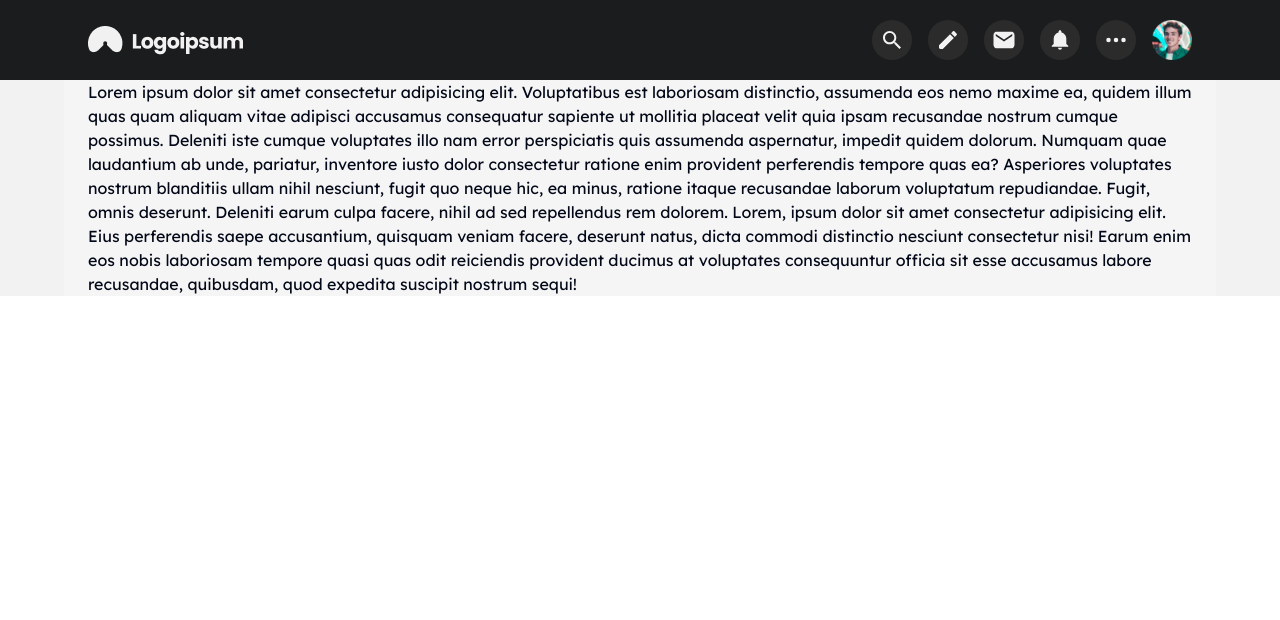
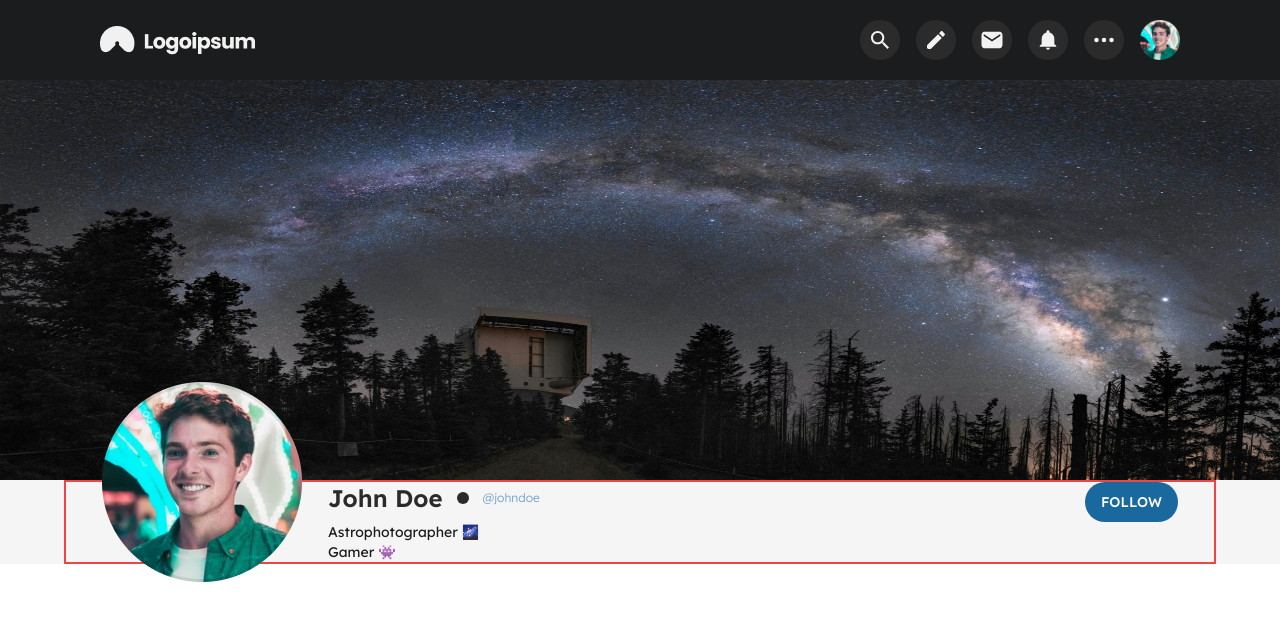
Before and after one commit to alamin931761/assignment, a Next.js app: page / in a window 1280 px wide. Shown: the top 620 px of the page. Built offline with nearby package versions, Linux system fonts and the light colour scheme.

Commit message:
profile part done

```diff
--- a/package.json
+++ b/package.json
@@ -10,6 +10,7 @@
   },
   "dependencies": {
     "@radix-ui/react-avatar": "^1.1.0",
+    "@radix-ui/react-slot": "^1.1.0",
     "class-variance-authority": "^0.7.0",
     "clsx": "^2.1.1",
     "lucide-react": "^0.408.0",
--- a/src/app/layout.tsx
+++ b/src/app/layout.tsx
@@ -1,11 +1,11 @@
 import type { Metadata } from "next";
 import "./globals.css";
-import Navbar from "@/components/Shared/Navbar/Navbar";
 import { Lexend } from "next/font/google";
+import Navbar from "@/components/Shared/Navbar";
 
 // Configuring Lexend font with specific weights, styles, and subsets
 const lexend = Lexend({
-  weight: ["400", "500", "600"],
+  weight: ["300", "400", "500", "600"],
   style: ["normal"],
   subsets: ["latin"],
   display: "swap",
@@ -31,7 +31,7 @@
           <Navbar />
 
           {/* Main content container with styling */}
-          <div className="max-w-6xl mx-auto px-6 bg-white-smoke">
+          <div className="bg-white-smoke">
             {/* Rendering children components */}
             {children}
           </div>
--- a/src/app/page.tsx
+++ b/src/app/page.tsx
@@ -1,25 +1,9 @@
+import Profile from "@/components/UI/HomePage/Profile/Profile";
+
 const HomePage = () => {
   return (
-    <div className="">
-      <div>
-        Lorem ipsum dolor sit amet consectetur adipisicing elit. Voluptatibus
-        est laboriosam distinctio, assumenda eos nemo maxime ea, quidem illum
-        quas quam aliquam vitae adipisci accusamus consequatur sapiente ut
-        mollitia placeat velit quia ipsam recusandae nostrum cumque possimus.
-        Deleniti iste cumque voluptates illo nam error perspiciatis quis
-        assumenda aspernatur, impedit quidem dolorum. Numquam quae laudantium ab
-        unde, pariatur, inventore iusto dolor consectetur ratione enim provident
-        perferendis tempore quas ea? Asperiores voluptates nostrum blanditiis
-        ullam nihil nesciunt, fugit quo neque hic, ea minus, ratione itaque
-        recusandae laborum voluptatum repudiandae. Fugit, omnis deserunt.
-        Deleniti earum culpa facere, nihil ad sed repellendus rem dolorem.
-        Lorem, ipsum dolor sit amet consectetur adipisicing elit. Eius
-        perferendis saepe accusantium, quisquam veniam facere, deserunt natus,
-        dicta commodi distinctio nesciunt consectetur nisi! Earum enim eos nobis
-        laboriosam tempore quasi quas odit reiciendis provident ducimus at
-        voluptates consequuntur officia sit esse accusamus labore recusandae,
-        quibusdam, quod expedita suscipit nostrum sequi!
-      </div>
+    <div>
+      <Profile />
     </div>
   );
 };
--- /dev/null
+++ b/src/components/Shared/Container.tsx
@@ -0,0 +1,11 @@
+import { ReactNode } from "react";
+
+const Container = ({ children }: { children: ReactNode }) => {
+  return (
+    <div className="max-w-6xl mx-auto px-9 border-2 border-red-500 relative">
+      {children}
+    </div>
+  );
+};
+
+export default Container;
--- a/src/components/Shared/Navbar/Navbar.tsx
+++ b/src/components/Shared/Navbar.tsx
@@ -43,7 +43,7 @@
   );
   return (
     <div className="bg-dark-jungle-green text-seashell">
-      <div className="min-h-20 max-w-6xl mx-auto px-6">
+      <div className="min-h-20 max-w-6xl mx-auto px-9">
         {/* Navbar main container */}
         <div className="min-h-20 max-h-full flex items-center justify-between">
           {/* Logo with link to homepage */}
--- /dev/null
+++ b/src/components/UI/HomePage/Profile/Profile.tsx
@@ -0,0 +1,60 @@
+import Image from "next/image";
+import assets from "@/assets";
+import Container from "@/components/Shared/Container";
+import { GoDotFill } from "react-icons/go";
+import { Button } from "@/components/UI/button";
+
+const Profile = () => {
+  return (
+    <div>
+      {/* Profile background image */}
+      <div>
+        <Image
+          src={assets.images.profileBackground}
+          height={400}
+          width={1920}
+          alt="profile picture"
+          className="h-[400px] w-full"
+        />
+      </div>
+
+      <Container>
+        <div className="relative">
+          {/* Profile picture */}
+          <Image
+            src={assets.images.profilePic}
+            height={200}
+            width={200}
+            alt="profile picture"
+            className="absolute -top-[100px]"
+          />
+
+          {/* User information and follow button */}
+          <div className="flex justify-between">
+            <div className="relative left-[226px]">
+              {/* User description */}
+              <h2 className="text-2xl font-semibold text-baltic-sea mb-2 flex items-center">
+                John Doe <GoDotFill className="inline mx-2" />
+                <span className="text-dark-pastel-blue font-light text-xs">
+                  @johndoe
+                </span>
+              </h2>
+
+              <div className="text-sm text-dark-jungle-green">
+                <p>Astrophotographer 🌌</p>
+                <p>Gamer 👾</p>
+              </div>
+            </div>
+
+            {/* Follow button */}
+            <Button className="uppercase text-sm rounded-[100px]">
+              follow
+            </Button>
+          </div>
+        </div>
+      </Container>
+    </div>
+  );
+};
+
+export default Profile;
--- /dev/null
+++ b/src/components/UI/button.tsx
@@ -0,0 +1,56 @@
+import * as React from "react";
+import { Slot } from "@radix-ui/react-slot";
+import { cva, type VariantProps } from "class-variance-authority";
+
+import { cn } from "@/lib/utils";
+
+const buttonVariants = cva(
+  "inline-flex items-center justify-center whitespace-nowrap rounded-md text-sm font-medium ring-offset-background transition-colors focus-visible:outline-none focus-visible:ring-2 focus-visible:ring-ring focus-visible:ring-offset-2 disabled:pointer-events-none disabled:opacity-50",
+  {
+    variants: {
+      variant: {
+        default: "bg-fun-blue text-milk-white hover:bg-fun-blue/90",
+        destructive:
+          "bg-destructive text-destructive-foreground hover:bg-destructive/90",
+        outline:
+          "border border-input bg-background hover:bg-accent hover:text-accent-foreground",
+        secondary:
+          "bg-secondary text-secondary-foreground hover:bg-secondary/80",
+        ghost: "hover:bg-accent hover:text-accent-foreground",
+        link: "text-primary underline-offset-4 hover:underline",
+      },
+      size: {
+        default: "h-10 px-4 py-2",
+        sm: "h-9 rounded-md px-3",
+        lg: "h-11 rounded-md px-8",
+        icon: "h-10 w-10",
+      },
+    },
+    defaultVariants: {
+      variant: "default",
+      size: "default",
+    },
+  }
+);
+
+export interface ButtonProps
+  extends React.ButtonHTMLAttributes<HTMLButtonElement>,
+    VariantProps<typeof buttonVariants> {
+  asChild?: boolean;
+}
+
+const Button = React.forwardRef<HTMLButtonElement, ButtonProps>(
+  ({ className, variant, size, asChild = false, ...props }, ref) => {
+    const Comp = asChild ? Slot : "button";
+    return (
+      <Comp
+        className={cn(buttonVariants({ variant, size, className }))}
+        ref={ref}
+        {...props}
+      />
+    );
+  }
+);
+Button.displayName = "Button";
+
+export { Button, buttonVariants };
```
Also changed, not shown: 1 other file (tests, documents, lock files or other folders).
